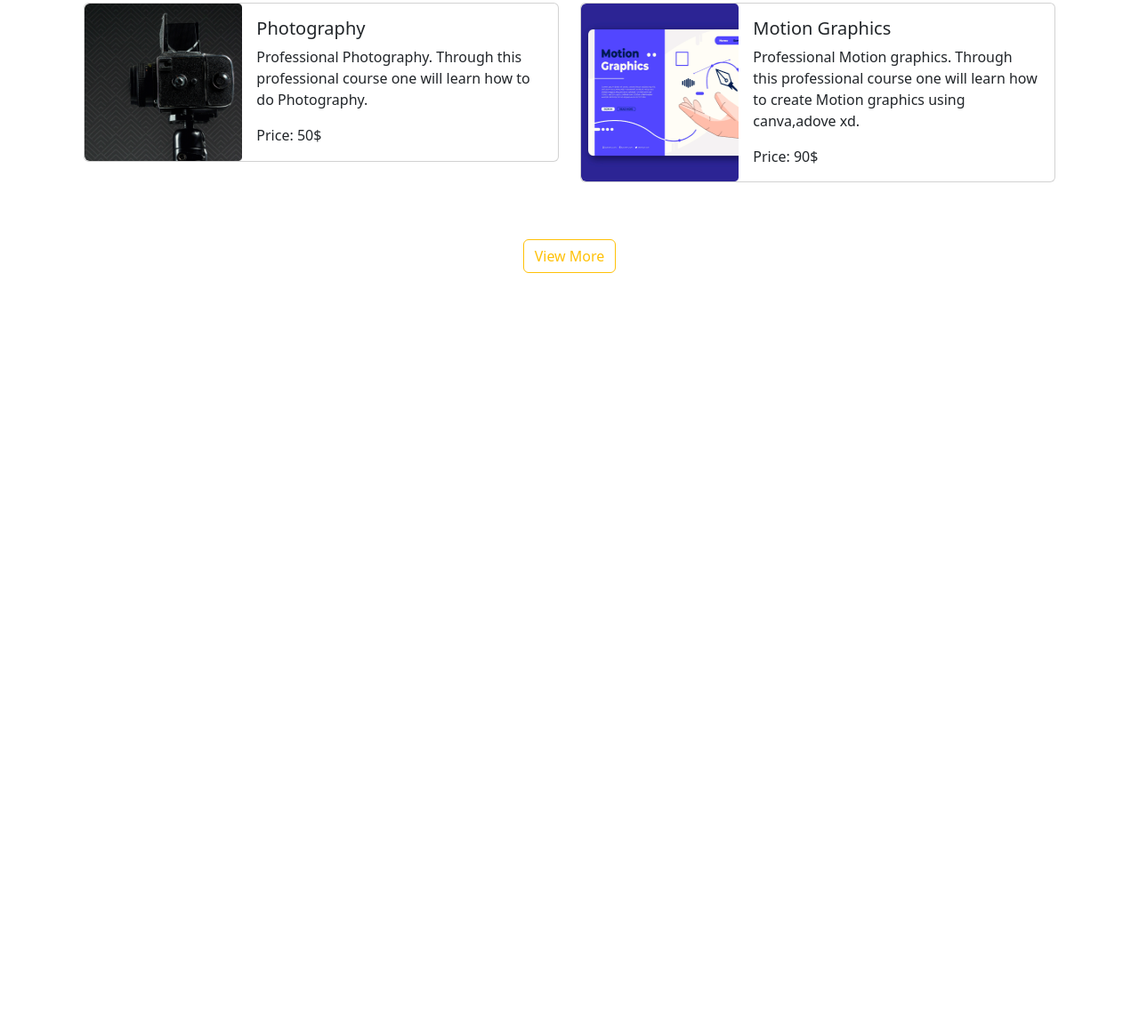
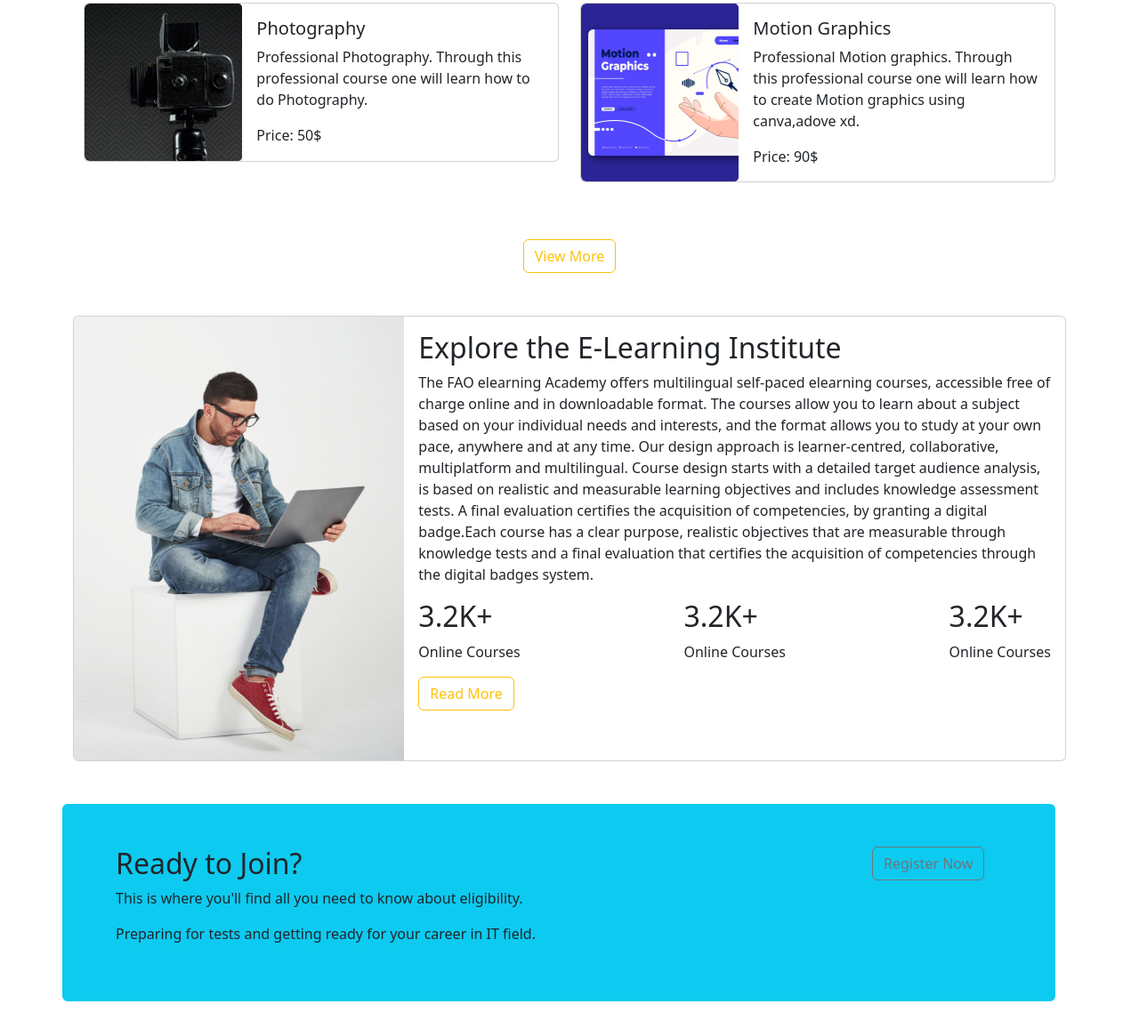
Before and after one commit to mustafa-arkan/IT-HUB, a plain HTML site: page index.html in a window 1280 px wide. Shown: the part 1132-2297 px from the top of the page at 89% size. Before the commit the page ends 1487 px from the top, so only its background shows below. Drawn offline with Linux system fonts and the light colour scheme.

Commit message:
5th section done

```diff
--- a/index.html
+++ b/index.html
@@ -428,9 +428,89 @@
 
 
 
+<!-- 4th section -->
+<section class="container">
 
 
 
+    <div class="card mb-3" >
+        <div class="row g-0">
+          <div class="col-md-4">
+            <img src="images/working.png" class="img-fluid rounded-start" alt="...">
+          </div>
+          <div class="col-md-8">
+            <div class="card-body">
+              <h2 class="card-title">Explore the E-Learning Institute</h2>
+              <p class="card-text">The FAO elearning Academy offers multilingual self-paced elearning courses, accessible free of charge online and in downloadable format. The courses allow you to learn about a subject based on your individual needs and interests, and the format allows you to study at your own pace, anywhere and at any time.
+
+                Our design approach is learner-centred, collaborative, multiplatform and multilingual. Course design starts with a detailed target audience analysis, is based on realistic and measurable learning objectives and includes knowledge assessment tests. A final evaluation certifies the acquisition of competencies, by granting a digital badge.Each course has a clear purpose, realistic objectives that are measurable through knowledge tests and a final evaluation that certifies the acquisition of competencies through the digital badges system.</p>
+
+
+<div class="d-flex justify-content-between">
+                <div class="">
+
+<h2>3.2K+</h2>
+<p>Online Courses</p>
+<button type="button" class="btn btn-outline-warning">Read More</button>
+
+                </div>
+                <div>
+                    <h2>3.2K+</h2>
+                    <p>Online Courses</p>
+
+                </div>
+                <div>
+
+                    <h2>3.2K+</h2>
+                    <p>Online Courses</p>
+
+                </div>
+
+
+
+                </div>
+
+
+
+            </div>
+          </div>
+        </div>
+      </div>
+
+</section>
+
+
+<!-- end of 4th section -->
+
+<section class="container ">
+
+
+<div class="row mt-5 mb-5 p-5 bg-info w-100  rounded d-flex  justify-content-around align-self-center"   >
+
+
+ <div class="col-10 d-grid ">
+
+    <h2>Ready to Join?</h2>
+ <p>This is where you'll find all you need to know about eligibility.</p>
+ <p>Preparing for tests and getting ready for your career in IT field.</p>
+ </div>
+
+
+
+
+
+
+<div class="col-2 ">
+
+    <button class="btn btn-outline-secondary" type="button" id="button-addon2">Register Now</button>
+
+
+</div>
+
+</div>
+
+
+</section>
 
 
 
```
